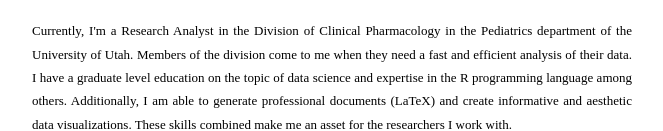
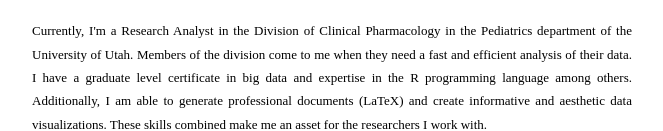
Before and after one commit to jadonwagstaff/jadonwagstaff.github.io, a plain HTML site: page about.html in a window 1280 px wide. Shown: the part 669-800 px from the top of the page, without its empty margins (308-971 px from the left). Drawn offline with nearby package versions, Linux system fonts and the light colour scheme; a web font is replaced by a local one.

Commit message:
Update text.

```diff
--- a/about.html
+++ b/about.html
@@ -48,7 +48,7 @@
 
 <img class="max" src="public/images/about.JPG">
 
-<p> Currently, I'm a Research Analyst in the Division of Clinical Pharmacology in the Pediatrics department of the University of Utah. Members of the division come to me when they need a fast and efficient analysis of their data. I have a graduate level education on the topic of data science and expertise in the R programming language among others. Additionally, I am able to generate professional documents (LaTeX) and create informative and aesthetic data visualizations. These skills combined make me an asset for the researchers I work with. </p>
+<p> Currently, I'm a Research Analyst in the Division of Clinical Pharmacology in the Pediatrics department of the University of Utah. Members of the division come to me when they need a fast and efficient analysis of their data. I have a graduate level certificate in big data and expertise in the R programming language among others. Additionally, I am able to generate professional documents (LaTeX) and create informative and aesthetic data visualizations. These skills combined make me an asset for the researchers I work with. </p>
 
 <p>I am most interested in the creative aspects of the data analysis process and I enjoy the challenge these types of problems provide. When I am not solving problems, I enjoy cooking food for friends and building furniture or tools. On occasion I will venture to the more wild places of Utah and beyond. </p>
 
```
